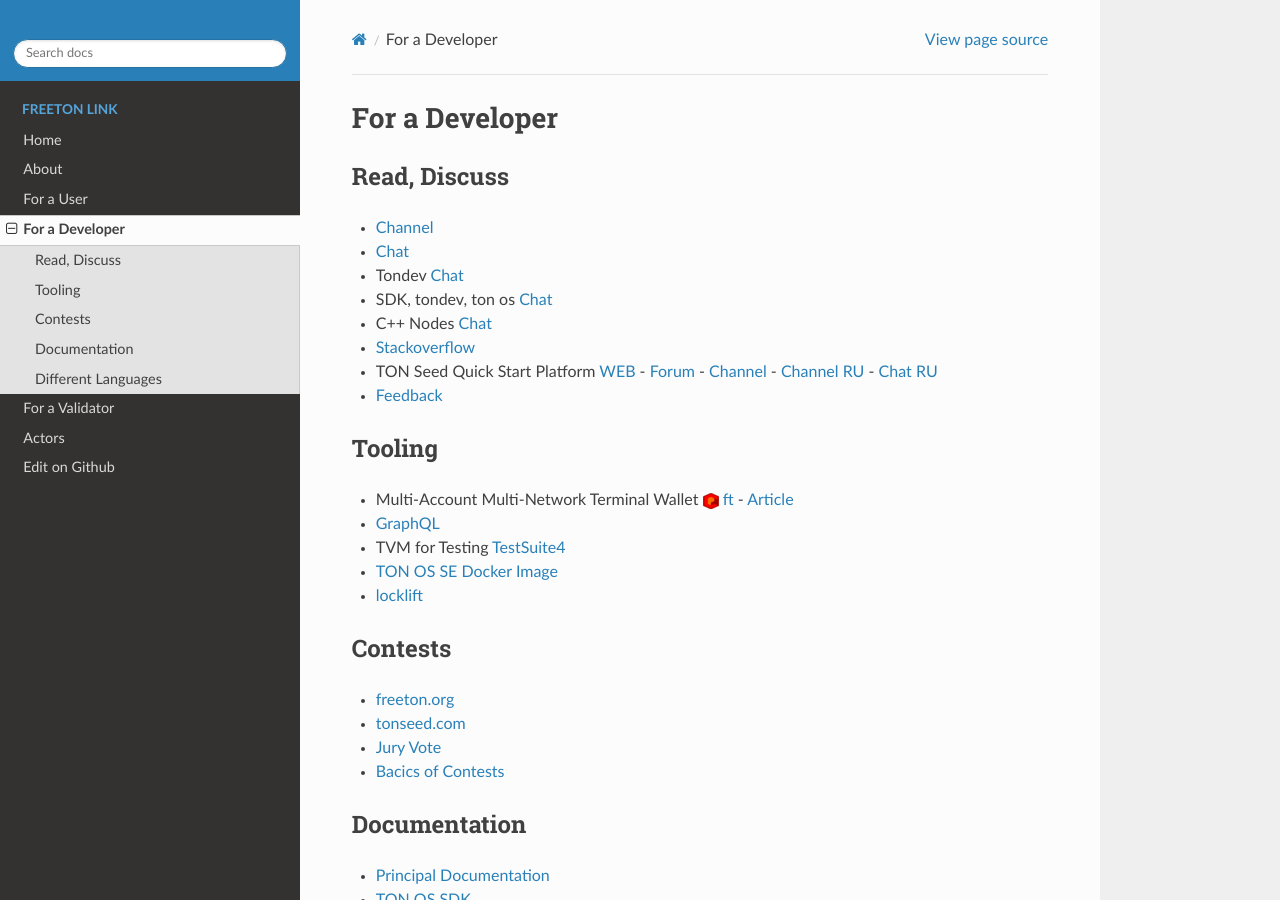
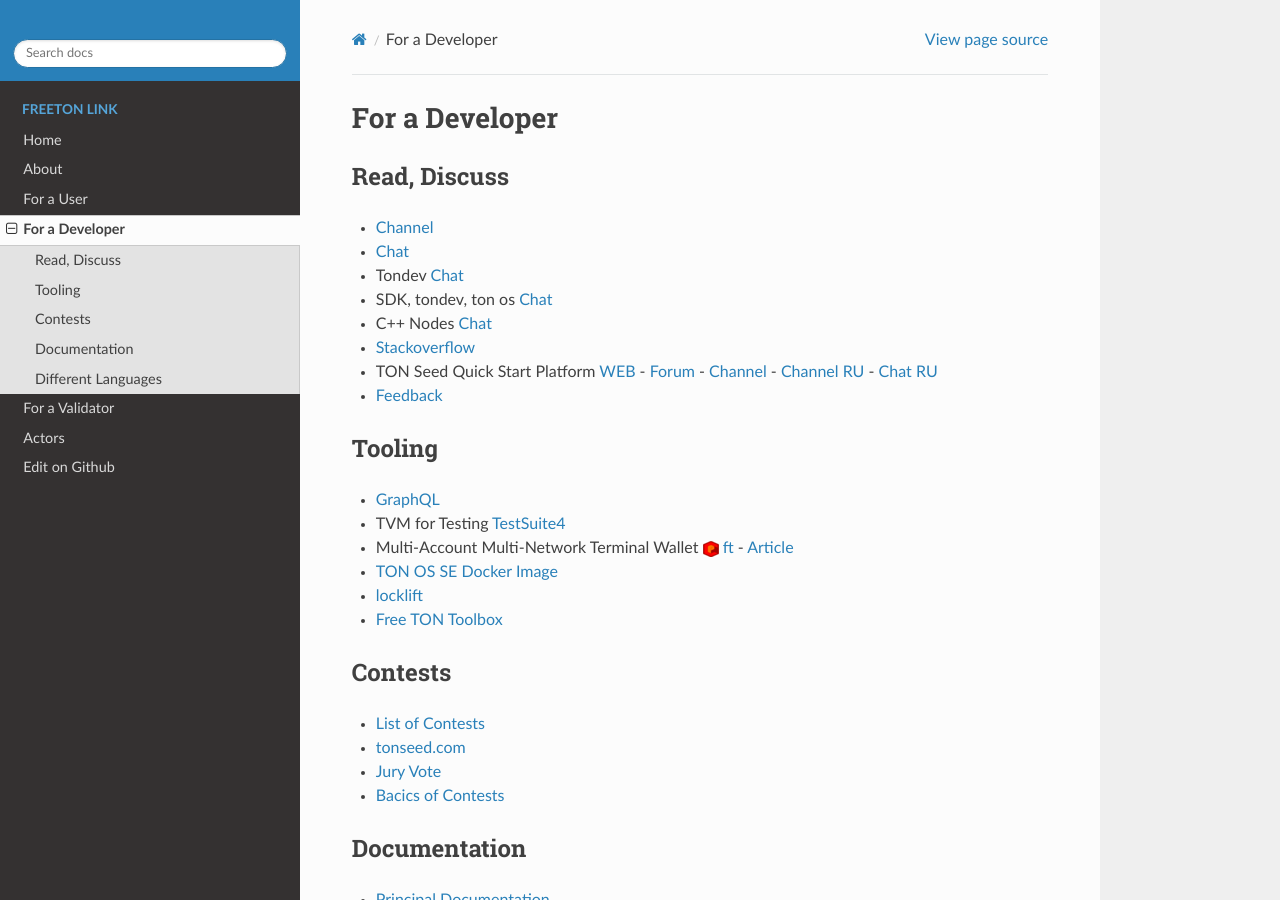
Before and after one commit to OCamlPro/www.freeton.link, a Sphinx documentation site: the page built from sphinx/developer.rst, in a window 1280 px wide and 900 px high. Built offline with Sphinx 7.4.7 and the Read the Docs theme 2.0.0, drawn with Linux system fonts in a browser that asks for light colours; the version number could not be read and is left out.

Commit message:
petits changements

```diff
--- a/sphinx/developer.rst
+++ b/sphinx/developer.rst
@@ -14,15 +14,16 @@
 
 Tooling
 ~~~~~~~
-* Multi-Account Multi-Network Terminal Wallet |ocamlpro.ico| `ft <https://ocamlpro.github.io/freeton_wallet/>`_ - `Article <https://medium.com/ocamlpro/debugging-free-ton-smart-contracts-with-the-ft-multi-account-wallet-e0e0adbe9cec>`_
 * `GraphQL <https://net.ton.dev/graphql>`_
 * TVM for Testing `TestSuite4 <https://github.com/tonlabs/tondev#testsuite4>`_
+* Multi-Account Multi-Network Terminal Wallet |ocamlpro.ico| `ft <https://ocamlpro.github.io/freeton_wallet/>`_ - `Article <https://medium.com/ocamlpro/debugging-free-ton-smart-contracts-with-the-ft-multi-account-wallet-e0e0adbe9cec>`_
 * `TON OS SE Docker Image <https://hub.docker.com/r/tonlabs/local-node>`_
 * `locklift <https://www.npmjs.com/package/locklift>`_
+* `Free TON Toolbox <https://github.com/serge-medvedev/freeton-toolbox>`_
 
 Contests
 ~~~~~~~~
-* `freeton.org <https://gov.freeton.org>`_
+* `List of Contests <https://gov.freeton.org>`_
 * `tonseed.com <https://tonseed.com/>`_
 * `Jury Vote <https://easy-vote.rsquad.io/>`_
 * `Bacics of Contests <https://telegra.ph/How-to-prepare-and-submit-a-competitive-offer-in-Free-TON-08-18>`_
--- a/sphinx/user.rst
+++ b/sphinx/user.rst
@@ -59,7 +59,7 @@
 * Surf : Wallet + Blockchain Browser + Secure Chat `WEB <https://ton.surf>`_ - <WEB? https://web.ton.surf/>`_ - `WEB More Fonctionalities <https://beta.ton.surf>`_ - `Android <https://play.google.com/store/apps/details?id=surf.ton>`_ - `Android Test Version <https://play.google.com/apps/testing/surf.ton>`_ - `iOS <https://apps.apple.com/us/app/ton-surf/id1481986831>`_ - `iOS Test Version <https://testflight.apple.com/join/VPcfXsR0>`_ - `How to stake at Surf <https://www.freeton.net.ua/en/kak-sdelat-stejking-v-surf-ton/>`_
 * Participate in `Validation <https://freeton.com/en/staking/>`_, if you have some tokens : `Extraton <https://depools.extraton.io/>`_ - `koshelek <https://depools.koshelek.ru/?utm_source=freeton.com&utm_medium=organic&utm_campaign=ecosystem#/>`_ - `p2p <https://p2p.org/>`_ - `Everstake <https://everstake.one/freeton>`_ - `cex.io <https://earn.cex.io/staking>`_
 * `Run your own Validator <https://docs.ton.dev/86757ecb2/p/708260-run-validator>`_, if you have a lot of tokens and some technical abilities
-* Win `Contests <https://gov.freeton.org/main>`_, if you have good technical abilities  - `Bacics of Contests <https://telegra.ph/How-to-prepare-and-submit-a-competitive-offer-in-Free-TON-08-18>`_
+* Win `Contests <https://telegra.ph/How-to-prepare-and-submit-a-competitive-offer-in-Free-TON-08-18>`_, if you have good technical abilities
 
 Pay with Crystals
 ~~~~~~~~~~~~~~~~~
```
